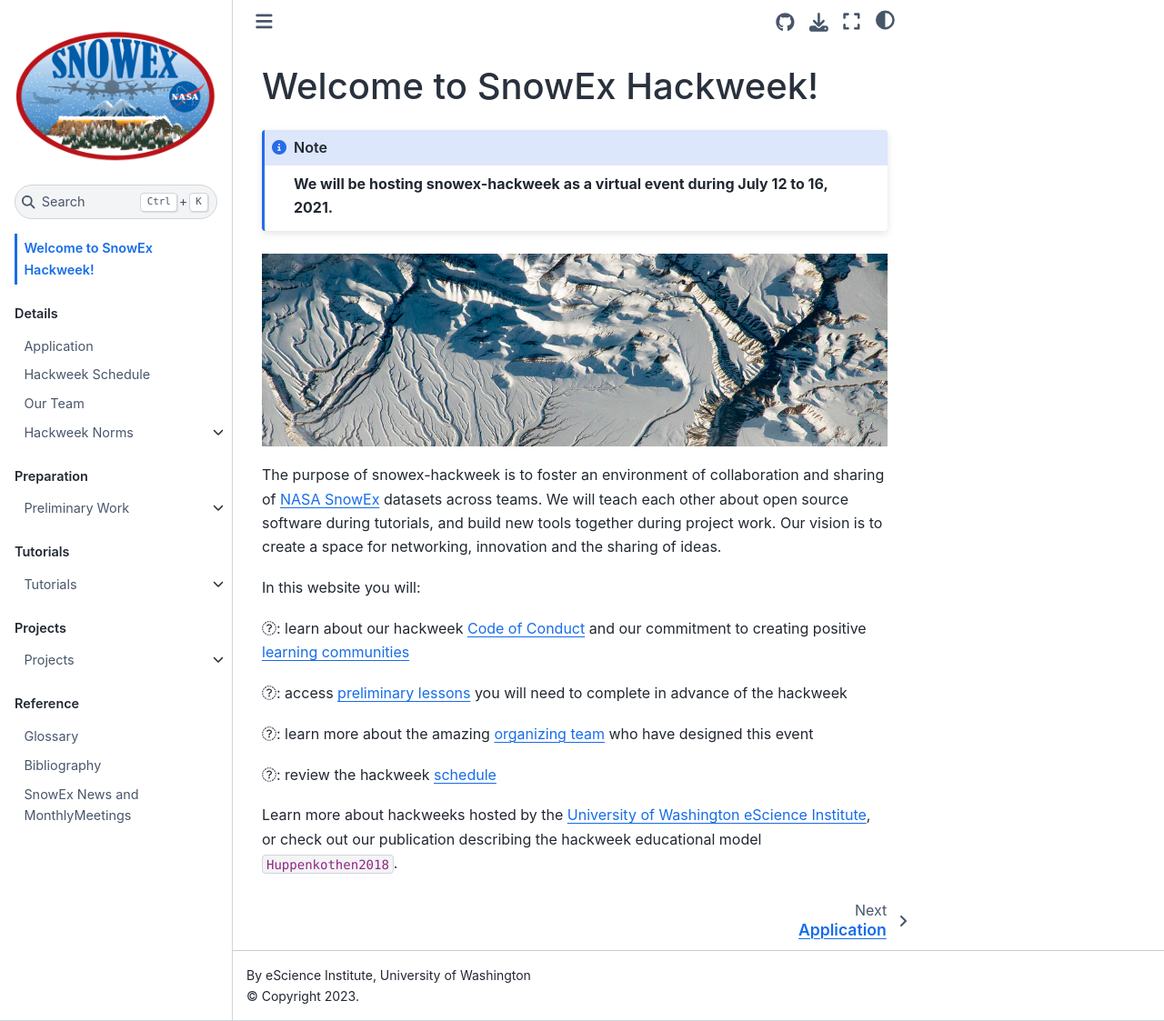
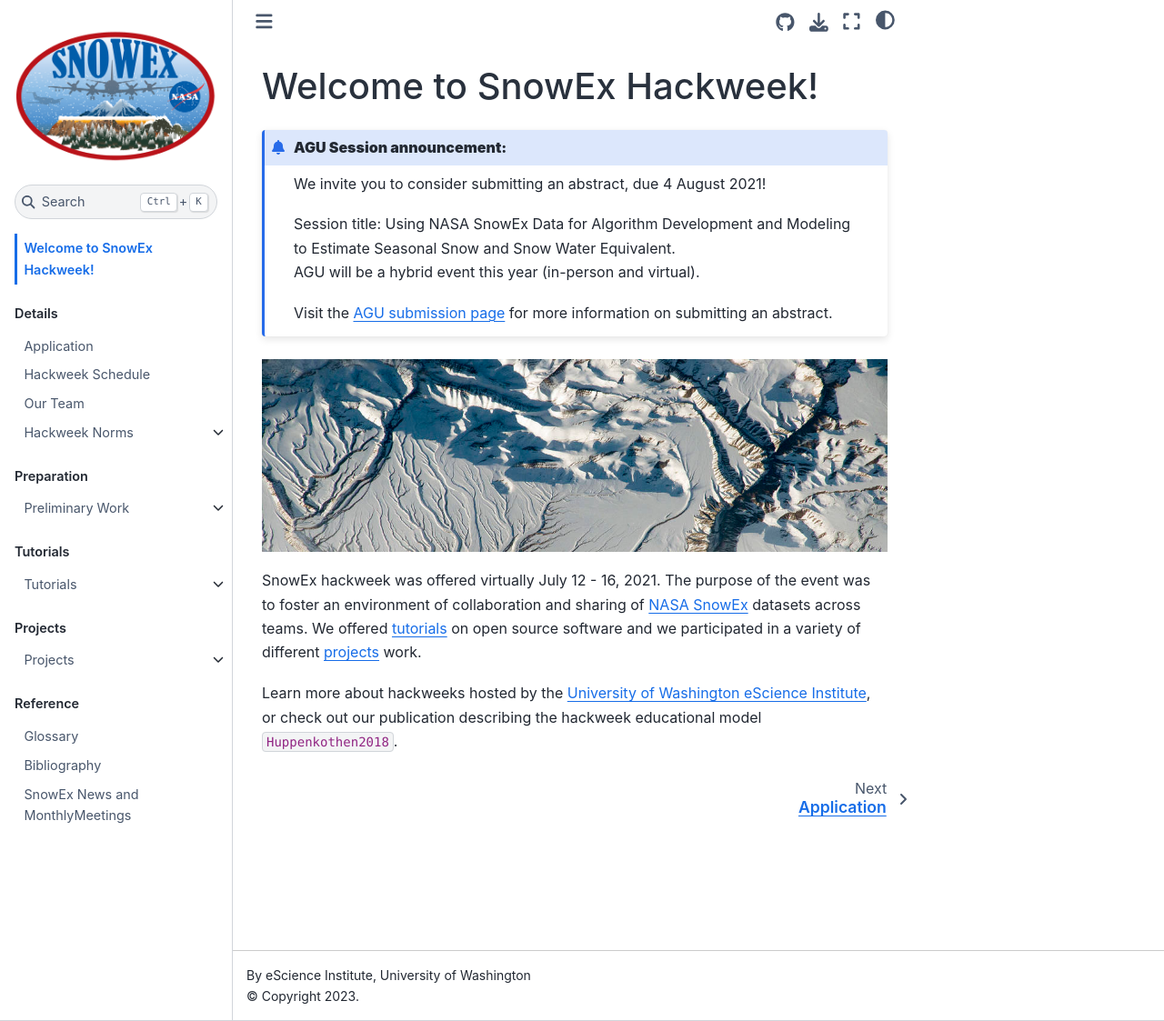
Before and after one commit to snowex-hackweek/website-2021, a Jupyter Book: the page built from book/intro.md, in a window 1280 px wide and 1123 px high. Shown: the whole window at 91% size. Built offline with Jupyter Book 1.0.4 settings and Sphinx 7.4.7 and the Sphinx Book theme 1.1.4, drawn with Linux system fonts in a browser that asks for light colours; pages that are not in the unit, such as notebooks, are missing from menus; cross-references to code outside the pages are shown as plain code.

Commit message:
Projects (#143)
* Projects - Add list of 2021 projects.

Copied from the repository.

* Schedule - Add videos for day 5

* Projects - Add links to project videos.

* gitignore - Exclude geospatial tutorial temporary data.

* add a tab for list of projects

* add the full list of 2021 projects with links to videos

* remove

* remove the project team building slides

* update now that the event is over

* remove tentative schedule text

* reformulate intro page including the AGU session announcement

* remove link to 2021 projects

* remove unnecessary carriage return

Co-authored-by: aaarendt <arendta@uw.edu>

````diff
--- a/book/_toc.yml
+++ b/book/_toc.yml
@@ -79,13 +79,13 @@
           sections:
           - file: tutorials/open_science
           - file: tutorials/open_source_software
-
 - part: Projects
   chapters:
     - file: projects/index
       sections:
         - file: projects/project_initialization
         - file: projects/project_roles
+        - file: projects/list_of_projects
 - part: Reference
   chapters:
     - file: glossary
--- a/book/intro.md
+++ b/book/intro.md
@@ -1,20 +1,17 @@
 # Welcome to SnowEx Hackweek!
 
-```{note}
-**We will be hosting {{ hackweek }} as a virtual event during {{ dates }}.**
+```{admonition} **AGU Session announcement:**
+We invite you to consider submitting an abstract, due 4 August 2021!
+
+Session title: Using NASA SnowEx Data for Algorithm Development and
+Modeling to Estimate Seasonal Snow and Snow Water Equivalent.
+AGU will be a hybrid event this year (in-person and virtual).
+
+Visit the [AGU submission page](https://www.agu.org/fall-meeting) for more information on submitting an abstract.
 ```
+
 ![snow from iss](img/snow_from_iss.jpg)
 
-The purpose of {{ hackweek }} is to foster an environment of collaboration and sharing of [NASA SnowEx](https://snow.nasa.gov/campaigns/snowex) datasets across teams. We will teach each other about open source software during tutorials, and build new tools together during project work. Our vision is to create a space for networking, innovation and the sharing of ideas.
-
-In this website you will:
-
-{fa}`check,text-success mr-1`: learn about our hackweek [Code of Conduct](norms/CoC) and our commitment to creating positive [learning communities](norms/community)
-
-{fa}`check,text-success mr-1`: access [preliminary lessons](preliminary/index) you will need to complete in advance of the hackweek
-
-{fa}`check,text-success mr-1`: learn more about the amazing [organizing team](team) who have designed this event
-
-{fa}`check,text-success mr-1`: review the hackweek [schedule](schedule)
+SnowEx hackweek was offered virtually July 12 - 16, 2021. The purpose of the event was to foster an environment of collaboration and sharing of [NASA SnowEx](https://snow.nasa.gov/campaigns/snowex) datasets across teams. We offered [tutorials](tutorials/index) on open source software and we participated in a variety of different [projects](projects/list_of_projects) work.
 
 Learn more about hackweeks hosted by the [University of Washington eScience Institute](https://uwhackweek.github.io/hackweeks-as-a-service/intro.html), or check out our publication describing the hackweek educational model {cite:p}`Huppenkothen2018`.
````
Also changed, not shown: book/projects/list_of_projects.md (added, +13 -0 lines), book/schedule.md (+2 -3 lines), book/projects/index.md (line endings or trailing spaces), 2 other files.
